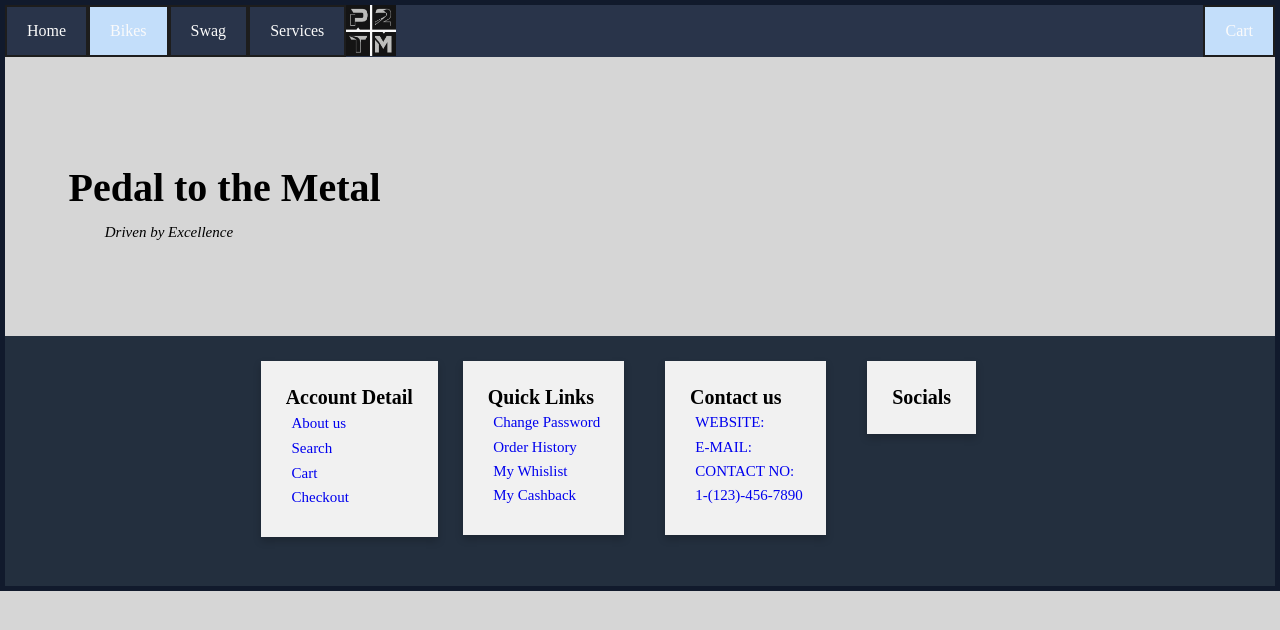
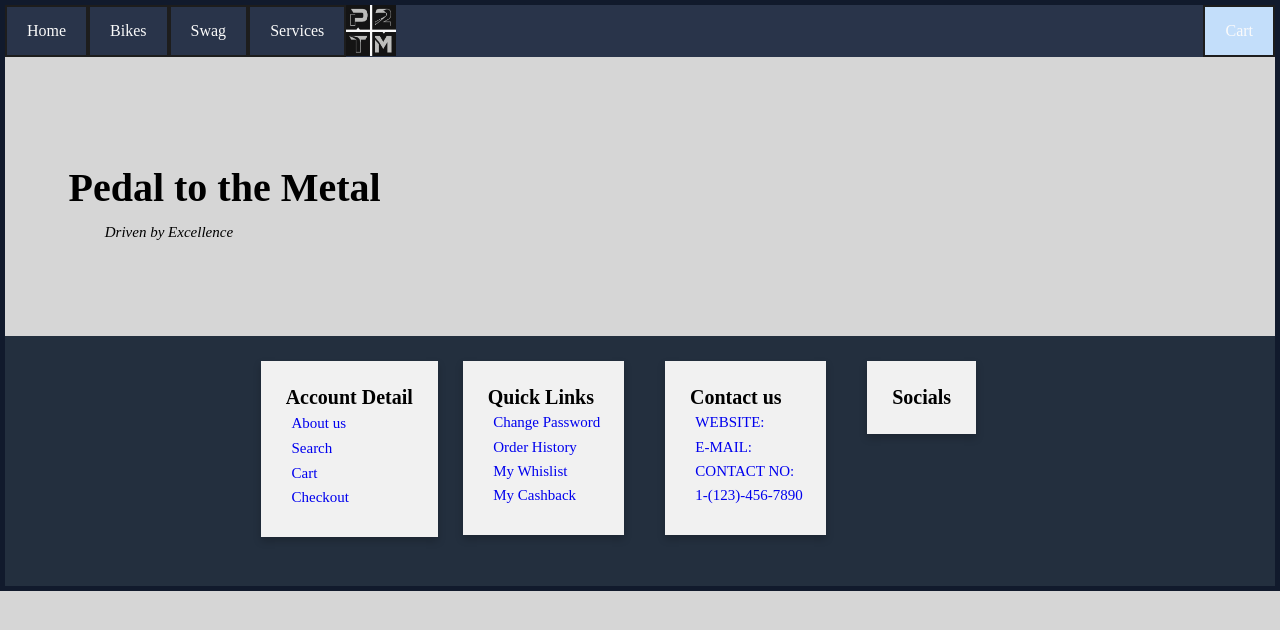
Before and after one commit to calliedoctorsiu/calliedoctorsiu.github.io, a plain HTML site: page cart.html in a window 1280 px wide. Drawn offline with Linux system fonts and the light colour scheme.

Commit message:
Update cart.html

```diff
--- a/cart.html
+++ b/cart.html
@@ -14,7 +14,7 @@
             <nav>
                 <ul class="nav__links">
                 <li><a href="/index.html">Home</a></li>
-               	<li><a class="active" href="#shop">Bikes</a></li>
+               	<li><a href="/shop.html">Bikes</a></li>
                 <li><a href="/accessories.html">Swag</a></li>
                 <li><a href="/services.html">Services</a></li>
                 <li class="logo"><img src="images/logo.jpg" alt="logo" width="50" ;height="50">
```
